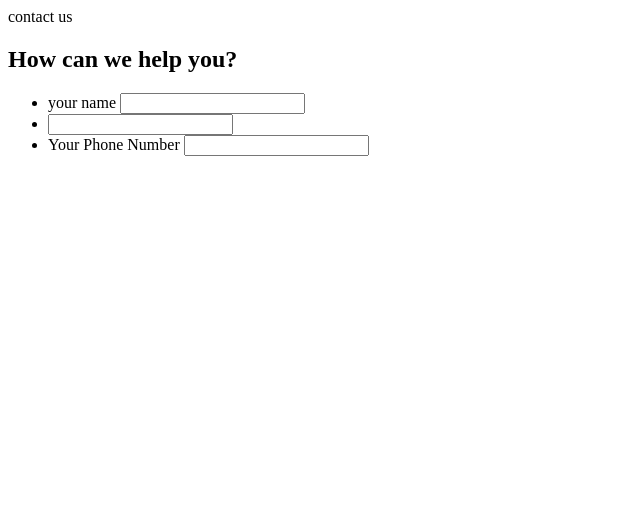
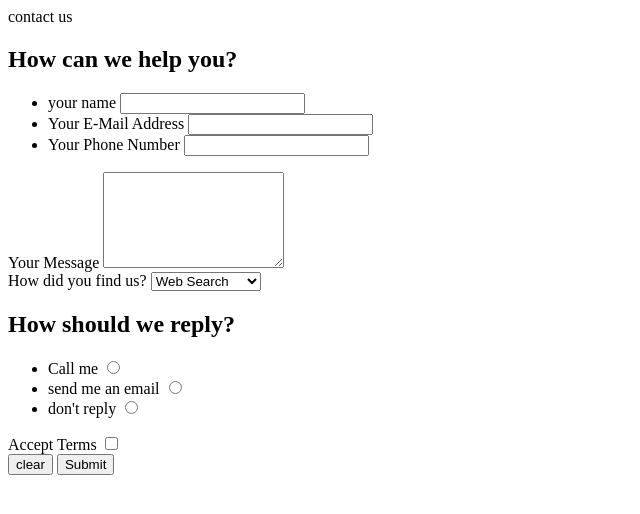
Before and after one commit to julie-237/Practice-Form, a plain HTML site: page Index.html in a window 1280 px wide. Shown: the whole page, without its empty margins (0-640 px from the left). Drawn offline with Linux system fonts and the light colour scheme; a web font is replaced by a local one.

Commit message:
added the remaining sections

```diff
--- a/Index.html
+++ b/Index.html
@@ -12,6 +12,7 @@
 <body>
     <form action="" method="get">
     <header>contact us</header>
+
     <main>
         <section>
             <h1>How can we help you?</h1>
@@ -21,7 +22,7 @@
             <input type="text" id="user-name" name="username">
             </li>
             <li>
-              <label for="user-email"></label>
+              <label for="user-email">Your E-Mail Address </label>
             <input type="text" id="user-email" name="useremail">
             </li>
             <li>
@@ -30,7 +31,51 @@
             </li>
         </ul>
         </section>
-    </form>
+
+        <section>
+            <label for="express-yourself">Your Message</label>
+            <textarea name="message" id="express-yourself" required rows="6"></textarea>
+        </section>
+
+        <section>
+              <label for="how-did-you-find-us">How did you find us?</label>
+            <select name="How did you find us?" id="how-did-you-find-us">
+                <option value="Web Search">Web Search</option>
+                <option value="Word of Mouth">Word of Mouth</option>
+                <option value="Other">Other</option>
+            </select>
+        </section>
+
+        <section>
+            <h2>How should we reply?</h2>
+            <ul>
+            <li>
+             <label for="call-me">Call me</label>
+            <input type="radio" id="call-me" name="reply" value="Phone" required>
+            </li>
+            <li>
+              <label for="send-me-an-email">send me an email</label>
+            <input type="radio" id="send-me-an-email" name="reply" value="Mail" required>
+            </li>
+            <li>
+               <label for="don't-reply">don't reply</label>
+            <input type="radio" id="don't-reply" name="reply" value="Nothing" required>
+            </li>
+           </ul>
+
+        </section>
+
+        <section>
+            <label for="agree">Accept Terms</label>
+            <input type="checkbox" id="agree" name="Terms">
+        </section>
     </main>
+    <footer>
+        <section>
+            <button type="reset">clear</button>
+            <button type="submit">Submit</button>
+        </section>
+    </footer>
+</form>
 </body>
 </html>
```
